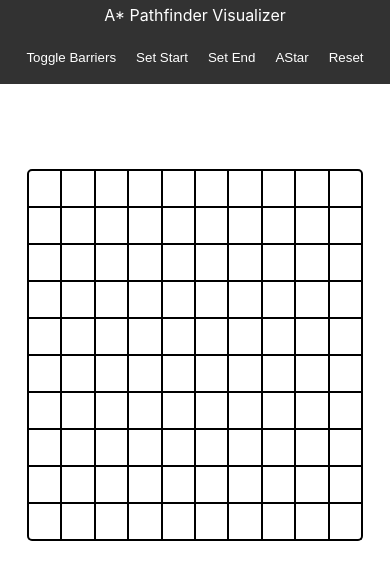
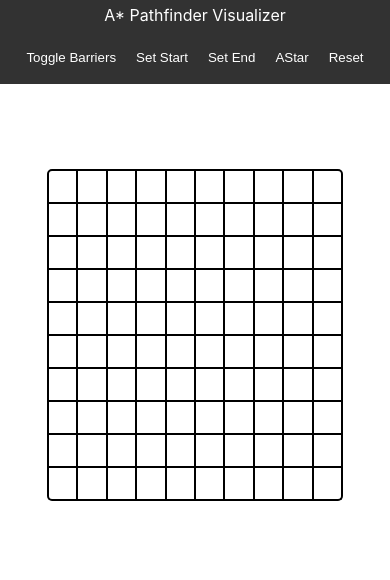
Before and after one commit to MiNombreEsAbe/aStar, a React (Create React App) app: page / in a window 390 px wide. Shown: the top 580 px of the page. Built offline with nearby package versions, Linux system fonts and the light colour scheme.

Commit message:
Changed CSS

```diff
--- a/src/App.css
+++ b/src/App.css
@@ -147,7 +147,7 @@ html, body, #root {
 
 @media screen and (max-width: 400px) {
   .map .mapHolder .row button {
-    padding: 10px 12px;
+    padding: 8px 10px;
   }
 }
 
```
